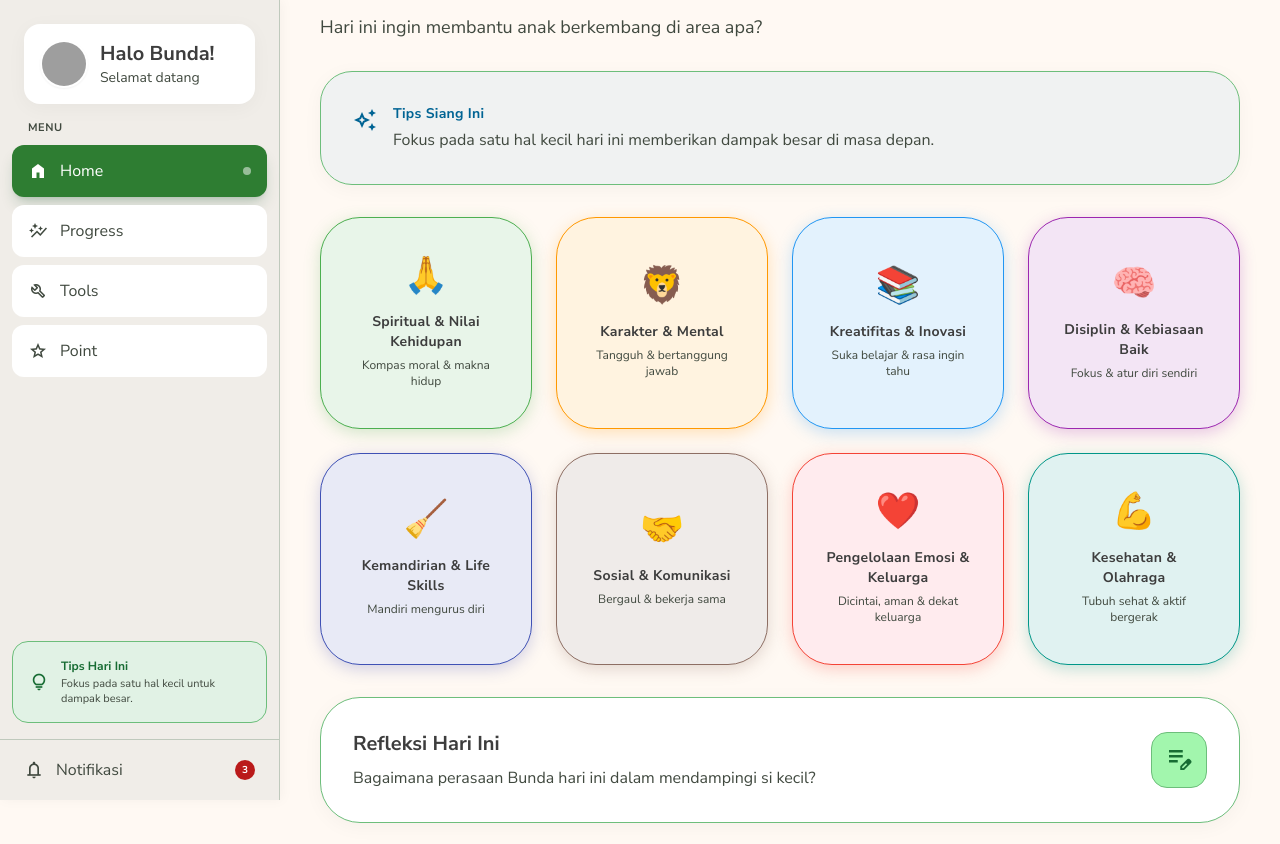
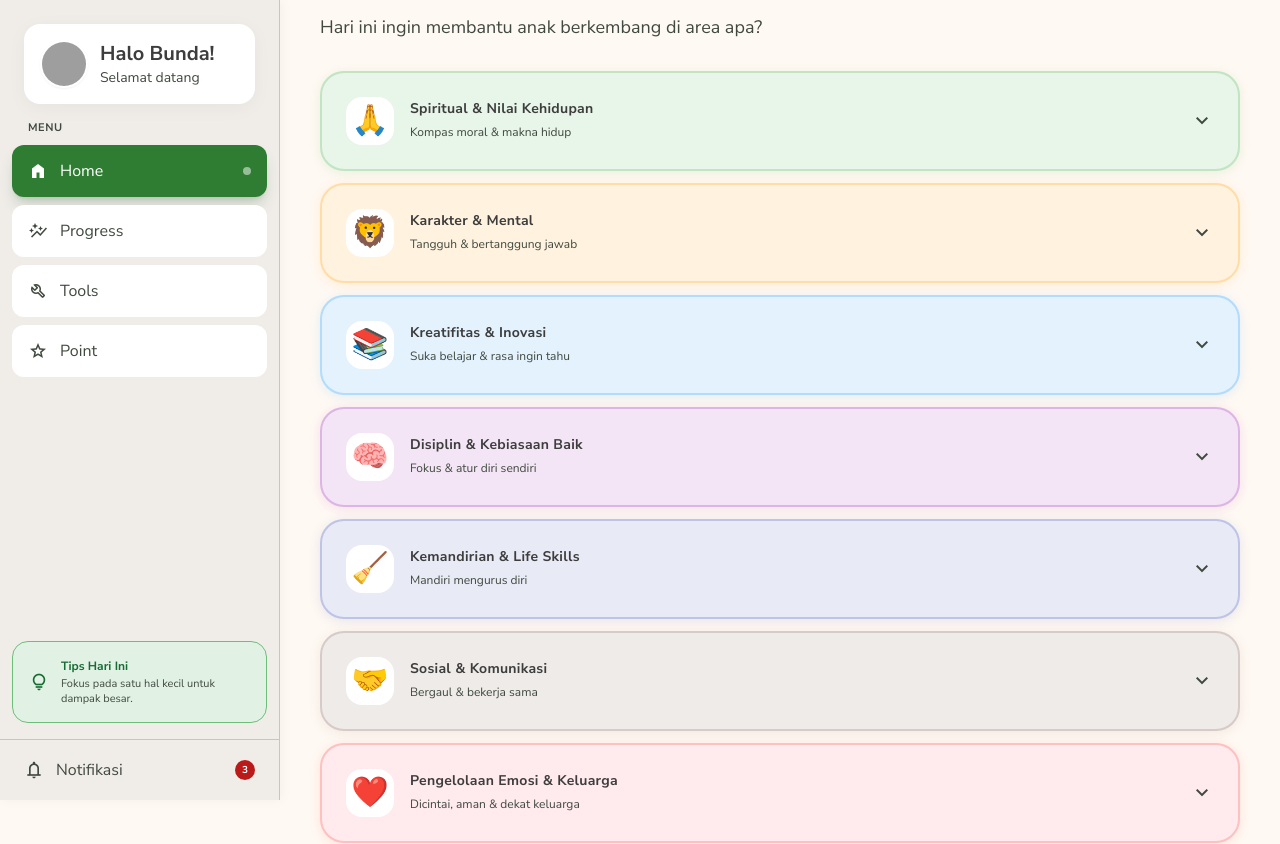
Before and after one commit to itoktoni/langkahkecil, a Vue app: page / in a window 1280 px wide. Shown: the top 844 px of the page. Built offline with nearby package versions, Linux system fonts and the light colour scheme; grey boxes are pictures that could not be loaded.

Commit message:
remove nodejs

```diff
--- a/src/components/AktivitasDetailPage.vue
+++ b/src/components/AktivitasDetailPage.vue
@@ -210,11 +210,6 @@
         <div class="p-5 pt-3 flex flex-col flex-1">
           <h3 class="font-headline-md text-headline-md mb-2">{{ pz.title }}</h3>
           <p class="text-sm text-on-surface-variant mb-3">{{ pz.desc }}</p>
-          <div class="flex flex-wrap gap-2 mb-3">
-            <span v-for="q in pz.questions.slice(0, 3)" :key="q.q" class="bg-surface-container-low rounded-full px-3 py-1 text-xs text-on-surface-variant">
-              {{ q.q.slice(0, 30) }}...
-            </span>
-          </div>
           <!-- Footer -->
           <div class="flex items-center gap-2 text-primary font-label-lg mt-auto pt-3 border-t border-outline-variant">
             <span class="material-symbols-outlined text-xl">psychology</span>
--- a/src/components/AktivitasPage.vue
+++ b/src/components/AktivitasPage.vue
@@ -38,11 +38,9 @@
     <!-- Grid Cards (remaining items) -->
     <div class="grid grid-cols-2 gap-3">
       <div v-for="(item, index) in aktivitasData.slice(1)" :key="item.key"
-        class="bento-card group bg-white rounded-[24px] soft-shadow overflow-hidden cursor-pointer transition-all hover:shadow-xl flex flex-col border"
-        :style="{ borderColor: item.color + '60' }"
+        class="bento-card group bg-white rounded-[24px] soft-shadow overflow-hidden cursor-pointer transition-all hover:shadow-xl flex flex-col border-2"
+        :style="{ borderColor: item.color + '80', boxShadow: `0 4px 16px ${item.color}30` }"
         @click="$emit('selectAktivitas', item)">
-        <!-- Color Bar -->
-        <div class="h-2 w-full" :style="{ background: item.color }"></div>
         <div class="p-4 flex flex-col flex-1">
           <div class="flex items-start justify-between mb-3">
             <div class="w-12 h-12 rounded-[16px] flex items-center justify-center text-2xl"
--- a/src/components/PilarTab.vue
+++ b/src/components/PilarTab.vue
@@ -1,88 +1,100 @@
 <template>
   <div class="px-margin-mobile md:px-margin-desktop mt-stack-md max-w-6xl mx-auto">
-    <div v-show="!selectedPilar" class="mb-stack-lg">
+    <div v-show="!selectedSub" class="mb-stack-lg">
       <p class="font-body-lg text-body-lg text-on-surface-variant leading-tight">
         Hari ini ingin membantu anak berkembang di area apa?
       </p>
     </div>
 
-    <div v-show="!selectedPilar"
-      class="mb-stack-lg bg-tertiary-container/10 p-6 md:p-8 rounded-[32px] soft-shadow relative overflow-hidden border border-growth-green">
+    <div v-show="!selectedSub" class="flex flex-col gap-3">
+      <template v-for="(pilar, index) in pilars" :key="pilar.key">
+        <button
+          class="w-full flex items-center gap-4 p-5 md:p-6 rounded-[24px] transition-all duration-300 border-2 text-left"
+          :style="{
+            backgroundColor: pilar.bg,
+            borderColor: selectedPilar === pilar.key ? pilar.color : `${pilar.color}40`,
+            boxShadow: selectedPilar === pilar.key ? `0 6px 24px ${pilar.color}50` : `0 2px 12px ${pilar.color}20`,
+          }" @click="togglePilar(pilar.key)">
+          <div class="w-12 h-12 rounded-2xl flex items-center justify-center text-3xl shrink-0"
+            :style="{ background: 'white' }">{{ pilar.emoji }}</div>
+          <div class="flex-1 min-w-0">
+            <span class="font-label-lg text-label-lg block">{{ pilar.title }}</span>
+            <span class="text-xs text-on-surface-variant">{{ pilar.subtitle }}</span>
+          </div>
+          <span class="material-symbols-outlined text-on-surface-variant transition-transform duration-300 shrink-0"
+            :class="{ 'rotate-180': selectedPilar === pilar.key }">expand_more</span>
+        </button>
+
+        <Transition @enter="onEnter" @leave="onLeave" @after-leave="afterLeave">
+          <div v-if="selectedPilar === pilar.key && subData" :key="'collapse-' + pilar.key" ref="collapseEl"
+            class="overflow-hidden">
+            <div class="pb-2 pl-4 md:pl-6">
+              <div class="grid grid-cols-1 md:grid-cols-2 gap-3">
+                <div v-for="item in subData.items" :key="item.title"
+                  class="group bg-white p-4 rounded-[20px] soft-shadow flex items-center gap-3 transition-all hover:shadow-xl cursor-pointer border"
+                  :style="{ borderColor: subData.color }" @click.stop="openAktivitas(item.title)">
+                  <div class="w-11 h-11 rounded-xl flex items-center justify-center text-2xl shrink-0"
+                    :style="{ background: subData.bg }">{{ item.emoji }}</div>
+                  <div class="flex-1 min-w-0">
+                    <h3 class="font-label-lg text-label-lg text-primary leading-snug">{{ item.title }}</h3>
+                    <p class="text-xs leading-snug text-on-surface-variant mt-0.5 line-clamp-2">{{ item.desc }}</p>
+                  </div>
+                </div>
+              </div>
+            </div>
+          </div>
+        </Transition>
+      </template>
+    </div>
+
+    <div v-show="!selectedSub"
+      class="mt-stack-lg bg-tertiary-container/10 p-6 md:p-8 rounded-[32px] soft-shadow relative overflow-hidden border border-growth-green">
       <div class="flex gap-4 items-start relative z-10">
         <span class="material-symbols-outlined text-tertiary text-2xl">auto_awesome</span>
         <div>
           <p class="font-label-lg text-label-lg text-tertiary mb-1">Tips Siang Ini</p>
-          <p class="font-body-md text-body-md text-on-surface-variant">Fokus pada satu hal kecil hari ini memberikan dampak besar di masa depan.</p>
+          <p class="font-body-md text-body-md text-on-surface-variant">Fokus pada satu hal kecil hari ini memberikan
+            dampak besar di masa depan.</p>
         </div>
       </div>
     </div>
 
-    <div v-show="!selectedPilar" class="grid grid-cols-2 md:grid-cols-4 gap-4 md:gap-6">
-      <button v-for="(pilar, index) in pilars" :key="pilar.key"
-        class="pillar-card flex flex-col items-center justify-center p-6 md:p-8 rounded-[40px] aspect-square transition-all duration-500 border"
-        :style="{
-          backgroundColor: pilar.bg,
-          borderColor: pilar.color,
-          boxShadow: `0 4px 16px ${pilar.color}40`,
-          transitionDelay: `${index * 50}ms`
-        }"
-        @click="openPilarSub(pilar.key)">
-        <div class="mb-4 text-4xl">{{ pilar.emoji }}</div>
-        <span class="font-label-lg text-label-lg text-center leading-snug">{{ pilar.title }}</span>
-        <span class="text-xs text-on-surface-variant text-center mt-1.5">{{ pilar.subtitle }}</span>
-      </button>
-    </div>
-
-    <PilarSubList
-      v-if="selectedPilar && !selectedSub && !selectedAktivitas"
-      :pilar-key="selectedPilar"
-      @back="closePilarSub"
-      @select-sub="openAktivitas" />
-
-    <AktivitasPage
-      v-if="selectedSub && !selectedAktivitas"
-      :title="selectedSub"
-      @back="closeAktivitas"
+    <AktivitasPage v-if="selectedSub && !selectedAktivitas" :title="selectedSub" @back="closeAktivitas"
       @select-aktivitas="openDetail" />
 
-    <AktivitasDetailPage
-      v-if="selectedAktivitas"
-      :item="selectedAktivitas"
-      @back="closeDetail" />
+    <AktivitasDetailPage v-if="selectedAktivitas" :item="selectedAktivitas" @back="closeDetail" />
 
-    <div v-show="!selectedPilar" class="mt-stack-lg mb-8">
-      <div class="bg-white rounded-[40px] p-6 md:p-8 soft-shadow flex flex-col md:flex-row items-start md:items-center justify-between gap-4 md:gap-6 border border-growth-green">
-        <div class="md:max-w-[65%]">
-          <h3 class="font-headline-md text-headline-md mb-2">Refleksi Hari Ini</h3>
-          <p class="font-body-md text-body-md text-on-surface-variant">Bagaimana perasaan Bunda hari ini dalam mendampingi si kecil?</p>
-        </div>
-        <div class="w-14 h-14 rounded-2xl bg-primary-fixed flex items-center justify-center border border-growth-green shrink-0">
-          <span class="material-symbols-outlined text-primary text-3xl">edit_note</span>
-        </div>
-      </div>
-    </div>
+
   </div>
 </template>
 
 <script setup>
-import { ref } from 'vue'
-import PilarSubList from './PilarSubList.vue'
+import { ref, computed, nextTick } from 'vue'
 import AktivitasPage from './AktivitasPage.vue'
 import AktivitasDetailPage from './AktivitasDetailPage.vue'
-import { pilars } from '../data/pilars.js'
+import { pilars, pillarSubs } from '../data/pilars.js'
 
 const selectedPilar = ref(null)
 const selectedSub = ref(null)
 const selectedAktivitas = ref(null)
+const collapseEl = ref(null)
 
-function openPilarSub(key) {
-  selectedPilar.value = key
-  selectedSub.value = null
-  selectedAktivitas.value = null
-  window.scrollTo(0, 0)
+const subData = computed(() => {
+  if (!selectedPilar.value) return null
+  return pillarSubs[selectedPilar.value] || null
+})
+
+function togglePilar(key) {
+  if (selectedPilar.value === key) {
+    closePilar()
+  } else {
+    selectedPilar.value = key
+    selectedSub.value = null
+    selectedAktivitas.value = null
+  }
 }
 
-function closePilarSub() {
+function closePilar() {
   selectedPilar.value = null
   selectedSub.value = null
   selectedAktivitas.value = null
@@ -107,4 +119,30 @@ function openDetail(item) {
 function closeDetail() {
   selectedAktivitas.value = null
 }
+
+function onEnter(el) {
+  el.style.height = '0'
+  el.style.opacity = '0'
+  nextTick(() => {
+    el.style.transition = 'height 0.35s ease, opacity 0.35s ease'
+    el.style.height = el.scrollHeight + 'px'
+    el.style.opacity = '1'
+  })
+}
+
+function onLeave(el) {
+  el.style.height = el.scrollHeight + 'px'
+  el.style.opacity = '1'
+  nextTick(() => {
+    el.style.transition = 'height 0.3s ease, opacity 0.3s ease'
+    el.style.height = '0'
+    el.style.opacity = '0'
+  })
+}
+
+function afterLeave(el) {
+  el.style.height = ''
+  el.style.opacity = ''
+  el.style.transition = ''
+}
 </script>
--- a/src/data/pilars.js
+++ b/src/data/pilars.js
@@ -411,7 +411,6 @@ export const aktivitasData = [
       {
         title: 'Teka-Teki Logika',
         image: 'https://images.unsplash.com/photo-1509228468518-180dd4864904?w=400&h=600&fit=crop',
-        desc: 'Asah otak dengan teka-teki logika yang seru!',
         questions: [
           { q: 'Aku punya kepala tapi tidak punya badan. Siapa aku?', a: 'Koin! (Kepala koin)', hint: 'Benda yang ada di dompet', emoji: '🪙' },
           { q: 'Semakin diambil, semakin besar. Apakah itu?', a: 'Lubang!', hint: 'Bayangkan menggali tanah', emoji: '🕳' },
@@ -421,7 +420,6 @@ export const aktivitasData = [
       {
         title: 'Puzzle Pola',
         image: 'https://images.unsplash.com/photo-1509228468518-180dd4864904?w=400&h=600&fit=crop',
-        desc: 'Temukan pola yang tersembunyi!',
         questions: [
           { q: 'Lengkapi pola: 🔴🔵🔴🔵🔴...', a: '🔵', hint: 'Perhatikan pola berulang', emoji: '🔴' },
           { q: 'Lengkapi pola: 2, 4, 6, 8, ...', a: '10', hint: 'Tambah 2 setiap kali', emoji: '🔢' },
```
